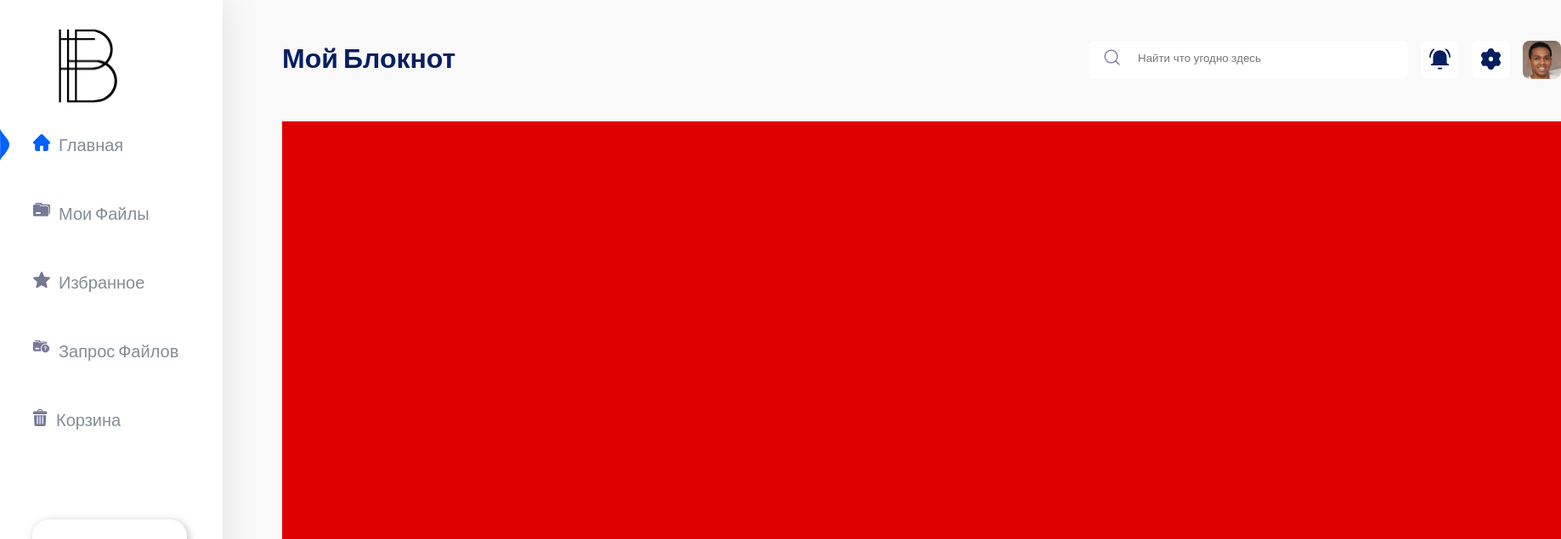
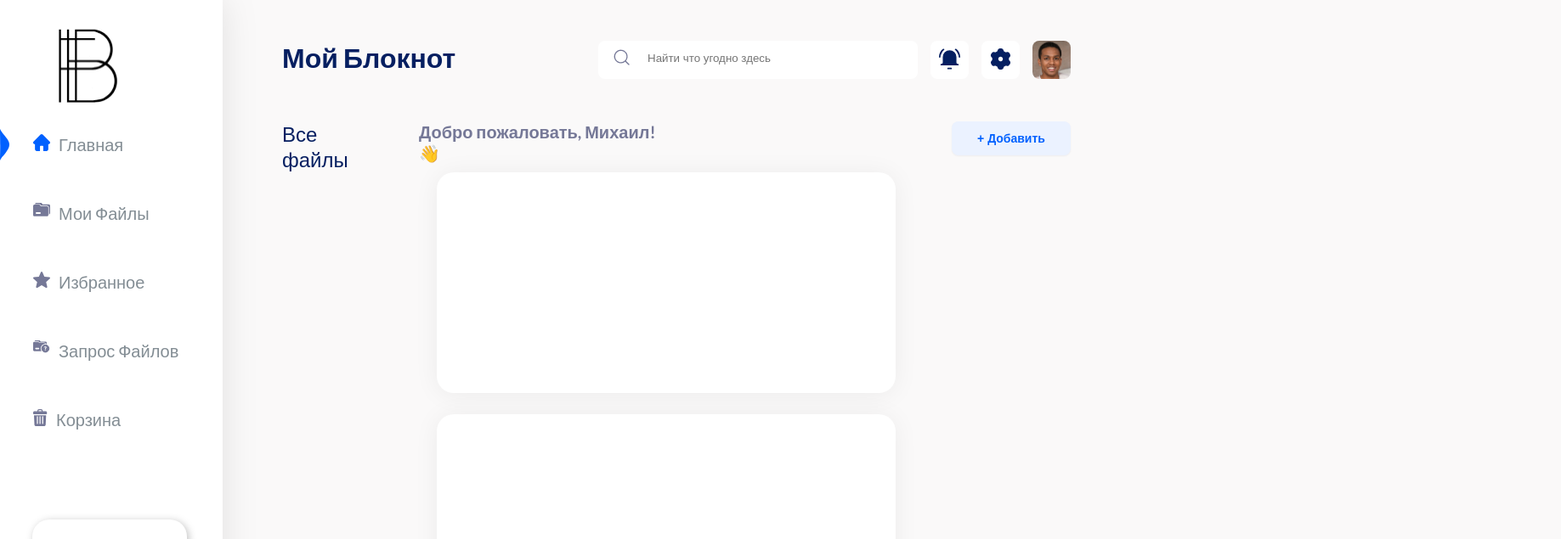
Before and after one commit to Kkotlyar777/Blocknot, a Next.js app: page / in a window 1280 px wide. Shown: the top 635 px of the page at 85% size, 1837 px wide, since content can reach past the window. Built offline with nearby package versions, Linux system fonts and the light colour scheme.

Commit message:
mainCard

```diff
--- a/src/app/components/fileCard/Card.module.sass
+++ b/src/app/components/fileCard/Card.module.sass
@@ -0,0 +1,15 @@
+.CardCont
+    width: 480px
+    height: 200px
+    background-color: #000
+    display: flex
+    flex-direction: column
+    justify-content: flex-start
+    align-items: flex-start
+    flex-shrink: 0
+    margin-right: 25px
+    margin-bottom: 25px
+    border-radius: 20px
+    background: #FFF
+    box-shadow: 0px 2px 30px 0px rgba(0, 0, 0, 0.06)
+    padding: 30px
--- a/src/app/components/fileCard/Card.tsx
+++ b/src/app/components/fileCard/Card.tsx
@@ -0,0 +1,5 @@
+import styles from "./Card.module.sass";
+
+export const CardComp = () => {
+  return <div className={styles.CardCont}></div>;
+};
--- a/src/app/globalLayout.module.sass
+++ b/src/app/globalLayout.module.sass
@@ -1,7 +1,8 @@
+@import ./globals
+
 .MainCont
     height: 760px
-    background-color: #000
-    width: 1505px
+    width: calc( 100vw - 352px )
     display: flex
     flex-direction: column
     justify-content: flex-start
@@ -10,8 +11,77 @@
 
 .topBlock
     height: 500px
-    background-color: #df0000
-    width: 1505px
+    width: 100%
+    flex-shrink: 1
+    display: flex
+    flex-direction: column
+    justify-content: flex-start
+    .Text
+        width: 100%
+        display: flex
+        justify-content: flex-start
+        align-items: flex-start
+
+.textOne
+    width: 123px
+    height: 24px
+    color: $color-dark-blue
+    font-size: 24px
+    font-style: normal
+    font-weight: 500
+    line-height: normal
+    margin-right: 38px
+    flex-shrink: 0
+
+.textTwo
+    width: 294px
+    height: 27px
+    color:#757897
+    font-size: 20px
+    font-style: normal
+    font-weight: 600
+    line-height: normal
+
+
+.textCont
+    display: flex
+    justify-content: flex-start
+    height: 40px
+    width: 100%
+    min-width: 200px
+
+.btn
+    flex-shrink: 0
+    @include main-button($color-light-blue)
+    color: $color-main-blue
+    font-size: 14px
+    font-style: normal
+    font-weight: 700
+    line-height: 20px
+    text-align: center
+
+
+
+
+
+.CardArr
+    padding-top: 20px
+    width: calc( 100vw - 352px )
+    height: 460px
+    display: flex
+    flex-wrap: wrap
+    justify-content: center
+
+
+
+
+
+
+
+
+
+
+
 
 .underBlock
     height: 260px
--- a/src/app/page.tsx
+++ b/src/app/page.tsx
@@ -1,5 +1,6 @@
 import { Metadata } from "next";
 import styles from "./globalLayout.module.sass";
+import { CardComp } from "./components/fileCard/Card";
 export const metadata: Metadata = {
   title: "Bloknot",
 };
@@ -7,7 +8,23 @@ export const metadata: Metadata = {
 export default function Home() {
   return (
     <div className={styles.MainCont}>
-      <div className={styles.topBlock}></div>
+      <div className={styles.topBlock}>
+        <div className={styles.Text}>
+          <div className={styles.textOne}>Все файлы</div>
+          <div className={styles.textCont}>
+            <div className={styles.textTwo}>Добро пожаловать, Михаил! 👋 </div>
+          </div>
+          <button className={styles.btn}>+ Добавить </button>
+        </div>
+        <div className={styles.CardArr}>
+          <CardComp />
+          <CardComp />
+          <CardComp />
+          <CardComp />
+          <CardComp />
+          <CardComp />
+        </div>
+      </div>
       <div className={styles.underBlock}></div>
     </div>
   );
```
